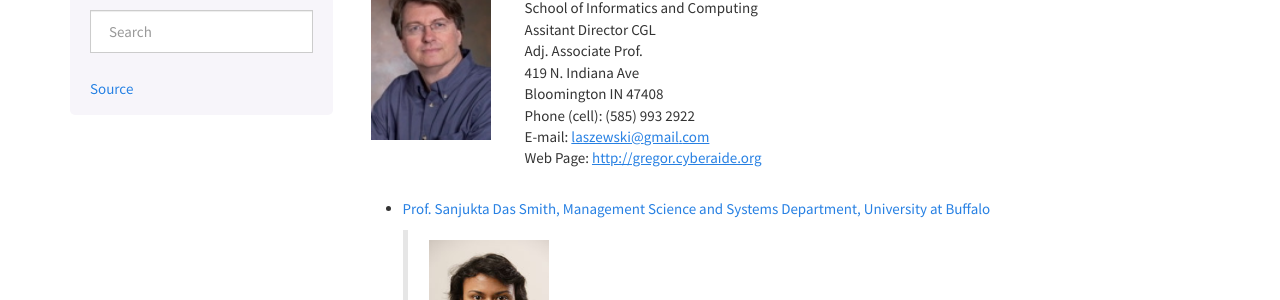
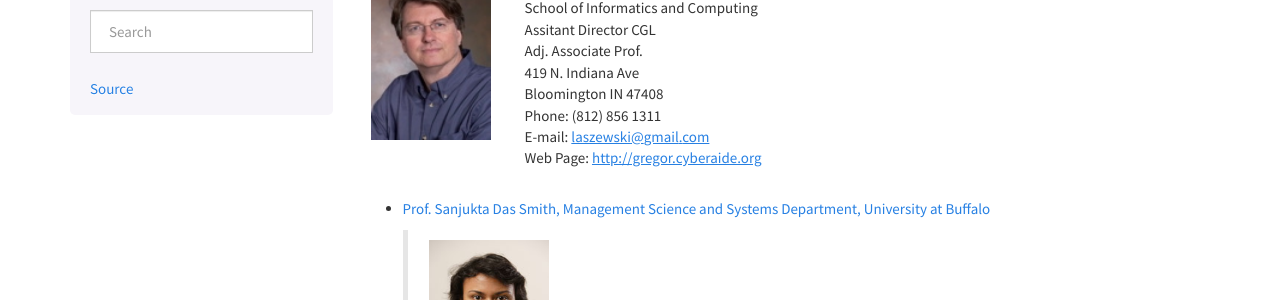
Before and after one commit to cloud-aqua/www, a Sphinx documentation site: the page built from docs/source/contact.rst, in a window 1280 px wide and 900 px high. Shown: the part 443-743 px from the top of the window. Built offline with Sphinx 7.4.7, drawn with Linux system fonts in a browser that asks for light colours; nearby versions of some CDN libraries.

Commit message:
update phone no

```diff
--- a/docs/source/contact.rst
+++ b/docs/source/contact.rst
@@ -22,7 +22,7 @@ Faculty
        | Adj. Associate Prof.
        | 419 N. Indiana Ave
        | Bloomington IN 47408
-       | Phone (cell): (585) 993 2922
+       | Phone: (812) 856 1311
        | E-mail: laszewski@gmail.com
        | Web Page: http://gregor.cyberaide.org
 
```
